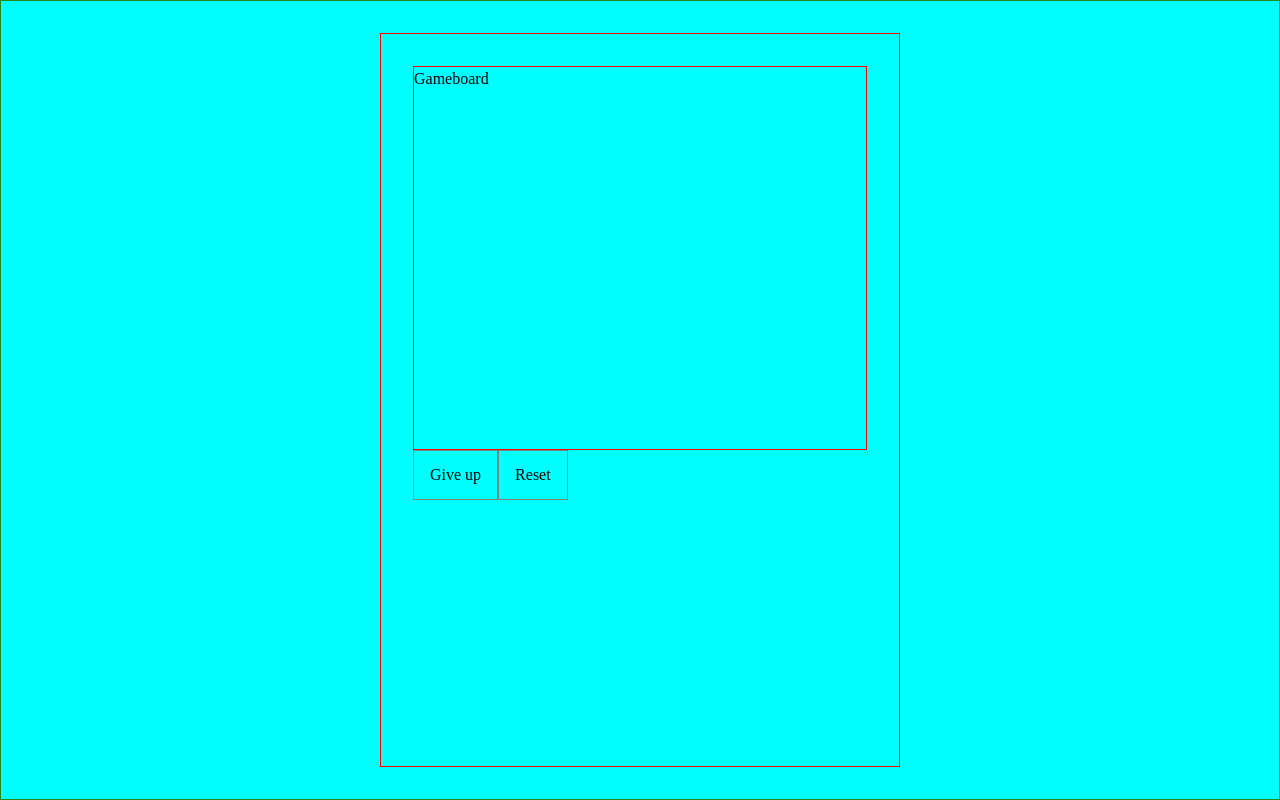
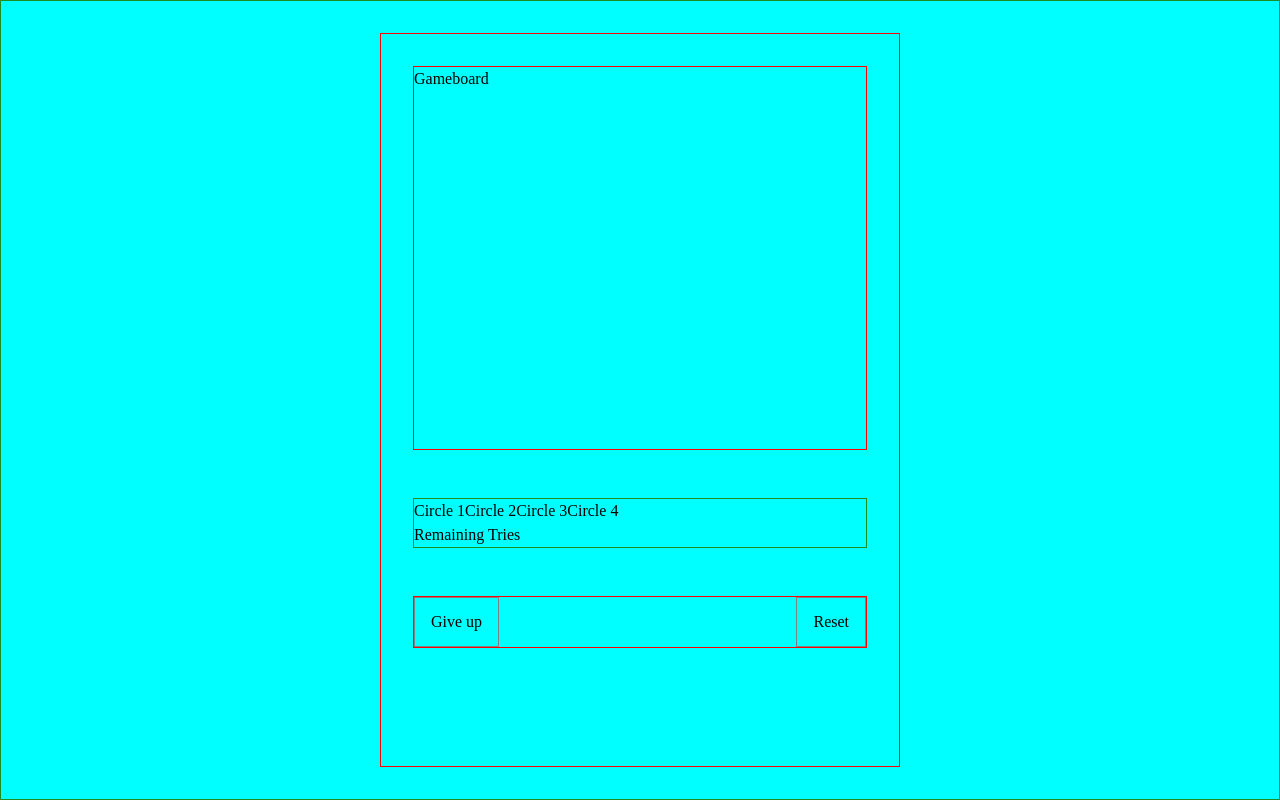
Before and after one commit to Sensationull/simple-connections, a React (Vite) app: page / in a window 1280 px wide. Built offline with nearby package versions, Linux system fonts and the light colour scheme.

Commit message:
continuing scaffolding

```diff
--- a/src/GameContainer.css
+++ b/src/GameContainer.css
@@ -3,4 +3,14 @@
   height: 100vh;
   width: 520px;
   padding: 2rem;
+  display: flex;
+  flex-direction: column;
+  gap: 3rem;
 }
+
+.button-group {
+  border: 1px solid red;
+  width: 100%;
+  display: flex;
+  justify-content: space-between;
+}
--- a/src/GameContainer.tsx
+++ b/src/GameContainer.tsx
@@ -1,5 +1,6 @@
 import "./GameContainer.css";
 import Gameboard from "./game/Gameboard";
+import RemainingTries from "./game/RemainingTries";
 
 function GameContainer() {
   const handleClick = (event: React.BaseSyntheticEvent) => {
@@ -9,6 +10,7 @@ function GameContainer() {
     <>
       <section className="game-container">
         <Gameboard />
+        <RemainingTries />
         <div className="button-group">
           <button onClick={handleClick}>Give up</button>
           <button onClick={handleClick}>Reset</button>
--- /dev/null
+++ b/src/game/RemainingTries.css
@@ -0,0 +1,3 @@
+.remaining-tries-container {
+    border: 1px solid forestgreen
+}
--- /dev/null
+++ b/src/game/RemainingTries.tsx
@@ -0,0 +1,15 @@
+import "./RemainingTries.css";
+
+const RemainingTries = () => {
+  return (
+    <div className="remaining-tries-container">
+      <span>Circle 1</span>
+      <span>Circle 2</span>
+      <span>Circle 3</span>
+      <span>Circle 4</span>
+      <div>Remaining Tries</div>
+    </div>
+  );
+};
+
+export default RemainingTries;
```
